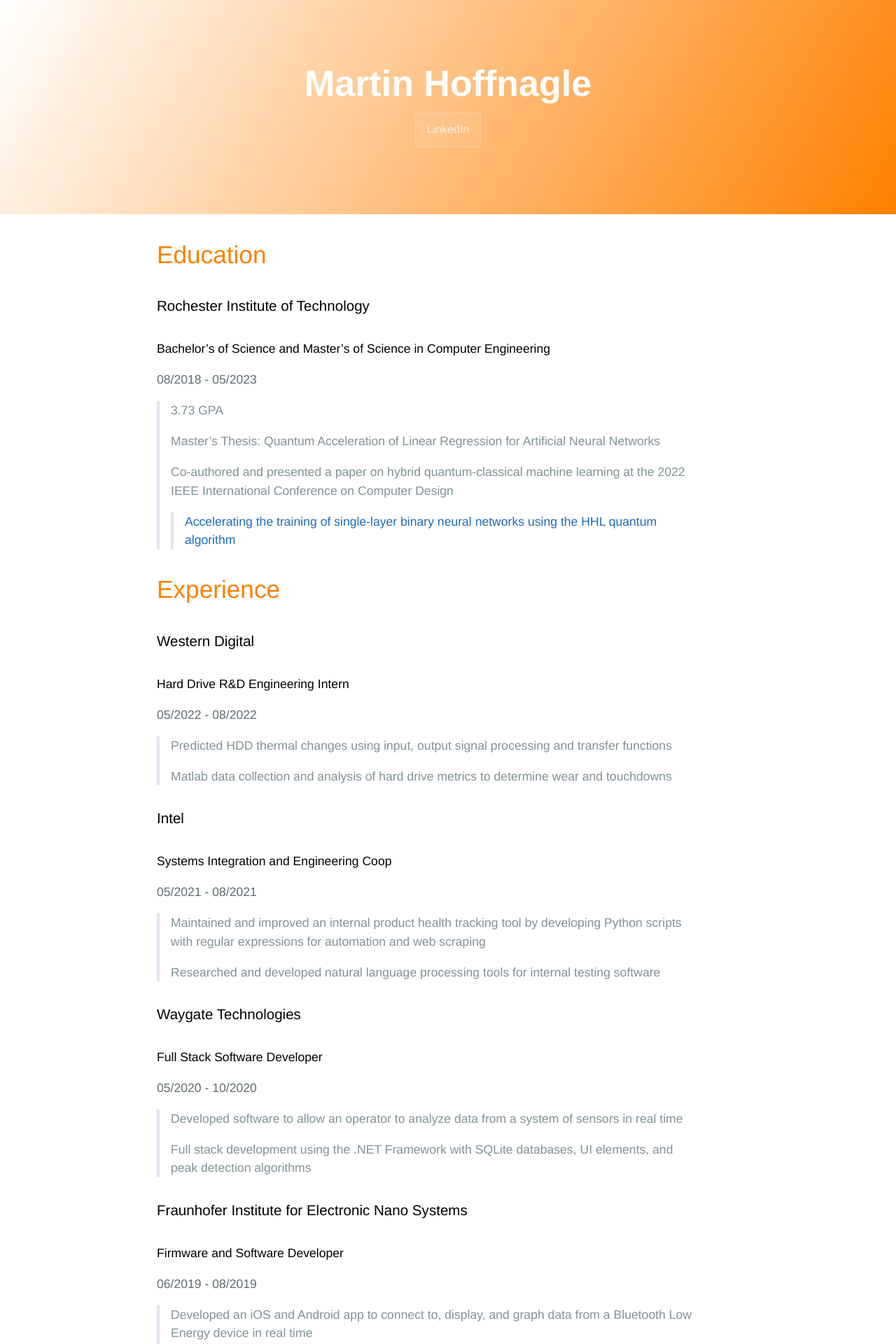
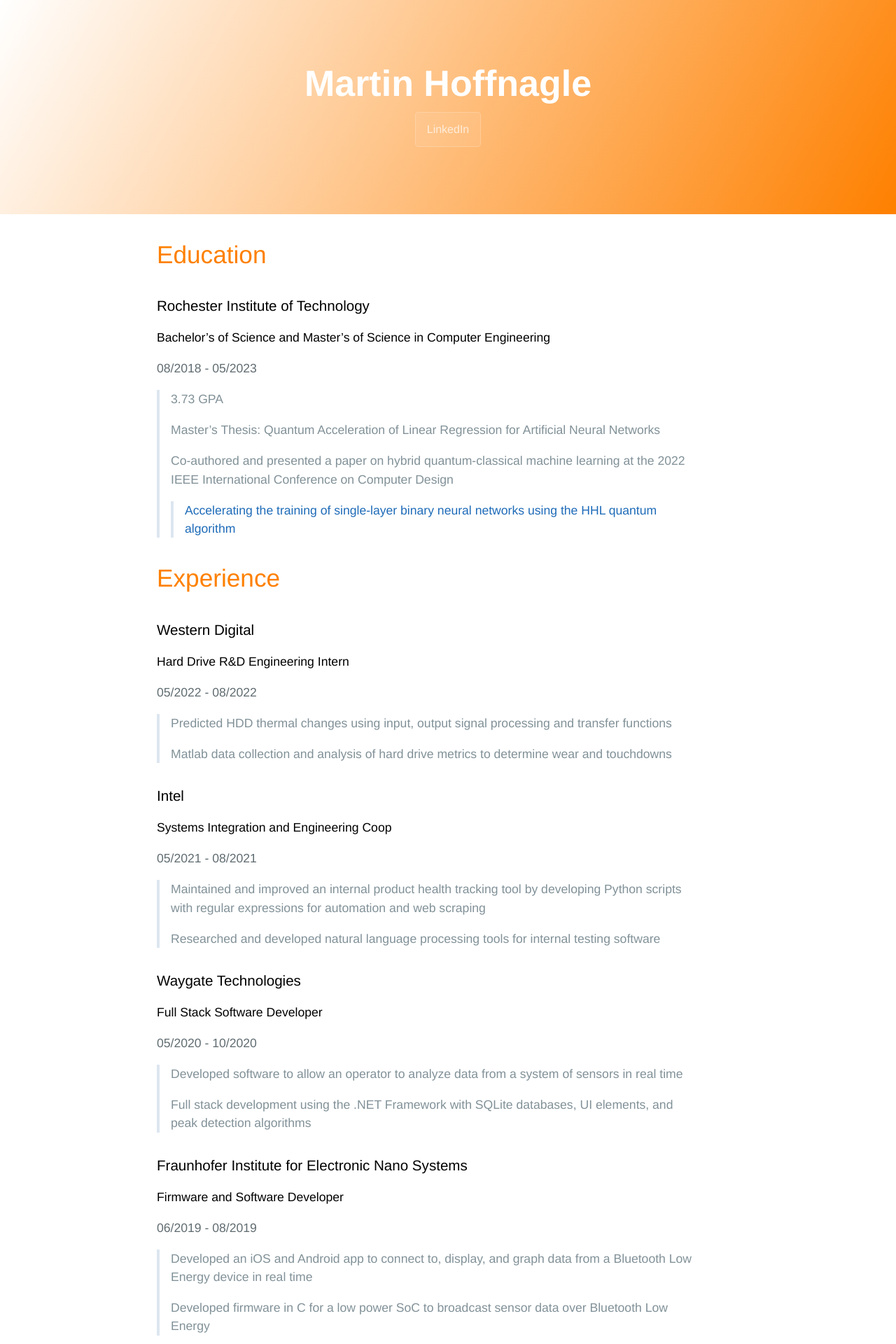
Before and after one commit to MartinHoffnagle/martinhoffnagle.github.io, a Jekyll site: the page built from index.md, in a window 1280 px wide. Shown: the top 1920 px of the page at 70% size. Built offline with Jekyll 4.4.1, drawn with Linux system fonts in a browser that asks for light colours; our own code applies the rules of GitHub Pages for plain Markdown files.

Commit message:
Update jekyll-theme-cayman.scss

```diff
--- a/_sass/jekyll-theme-cayman.scss
+++ b/_sass/jekyll-theme-cayman.scss
@@ -209,15 +209,15 @@ a {
     color: $section-heading1-color;
   }
 
-  h3 {
-    margin-top: 2rem;
+  h4 {
+    margin-top: 1rem;
     margin-bottom: 1rem;
     font-weight: normal;
     color: $section-headings-color;
   }
 
   h2,
-  h4,
+  h3,
   h5,
   h6 {
     margin-top: 2rem;
```
